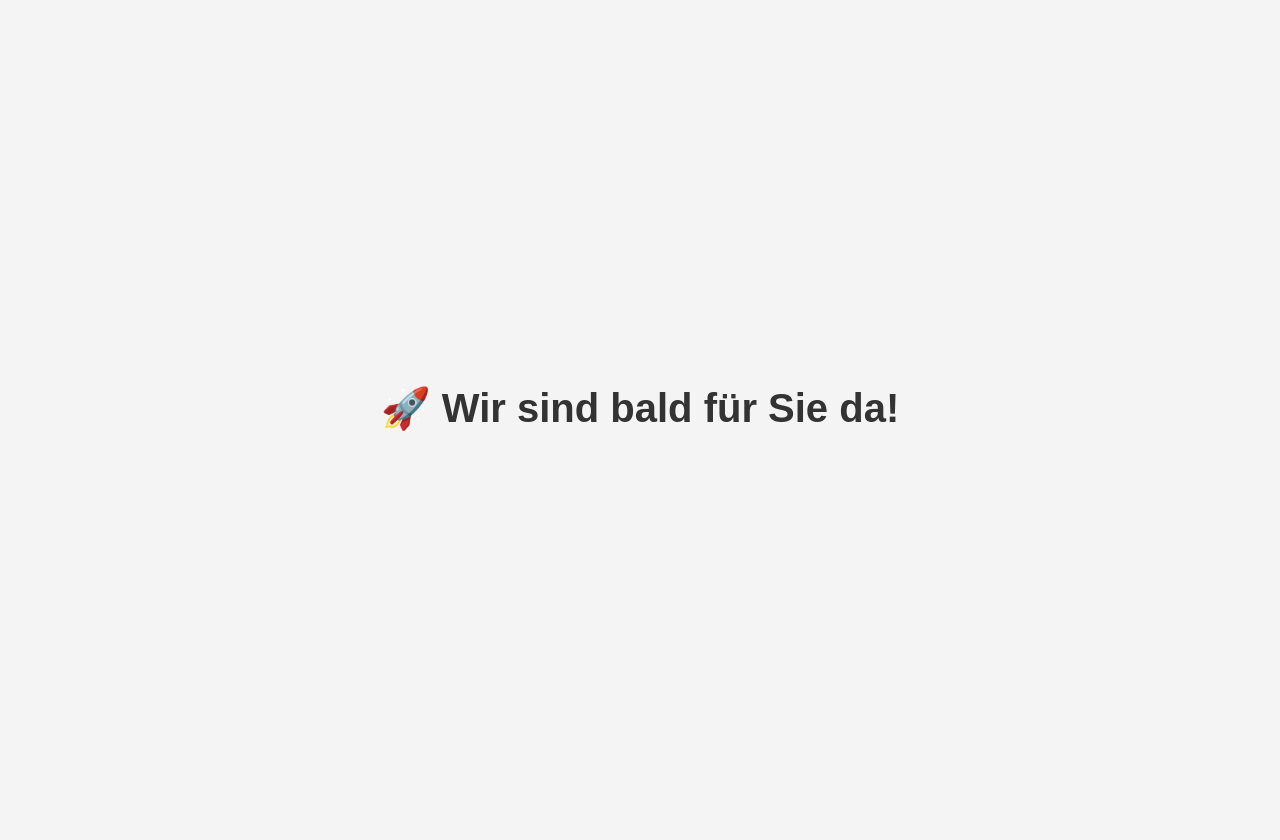
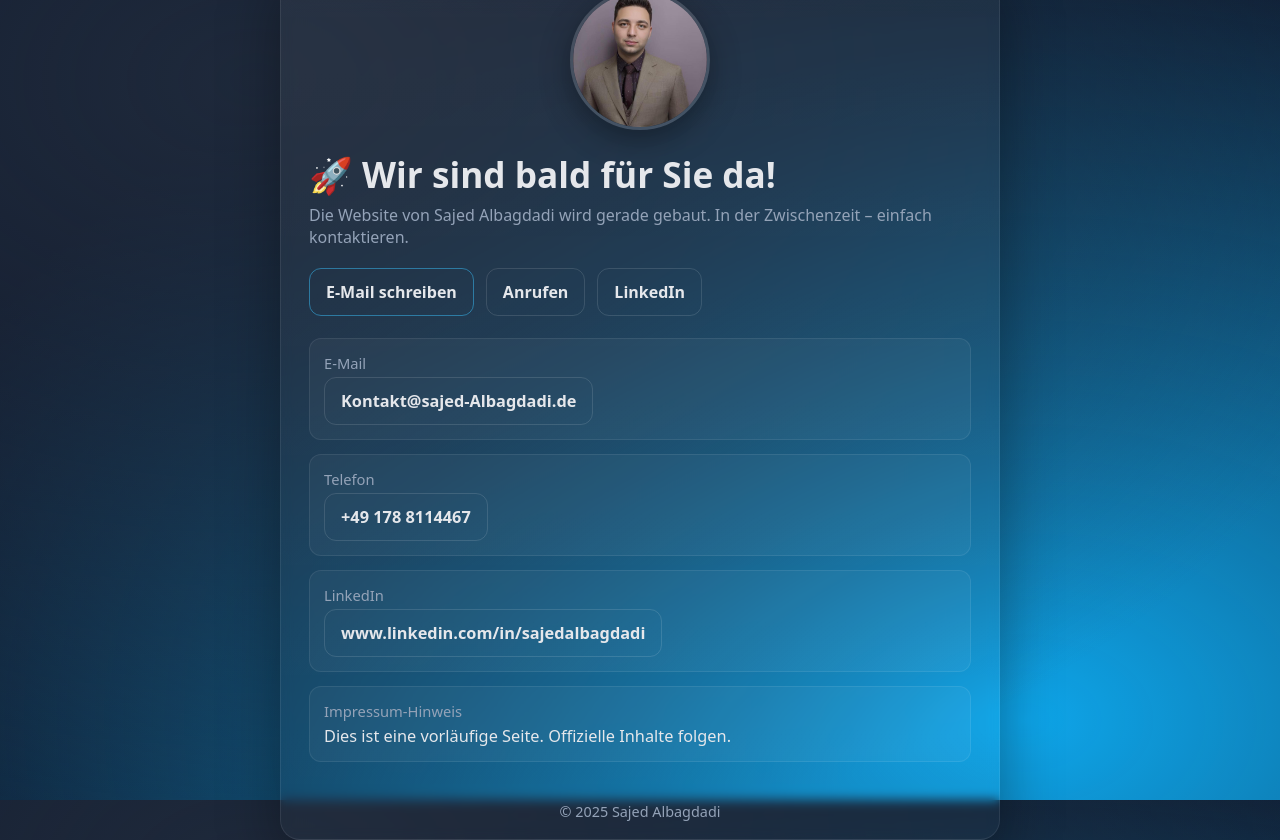
Before and after one commit to Sajed-Albagdadi/coming-soon, a plain HTML site: page index.html in a window 1280 px wide. Before the commit the page ends 816 px from the top, so only its background shows below. Drawn offline with Linux system fonts and the light colour scheme.

Commit message:
Add files via upload

```diff
--- a/index.html
+++ b/index.html
@@ -1,24 +1,146 @@
+
 <!DOCTYPE html>
 <html lang="de">
 <head>
-    <meta charset="UTF-8">
-    <title>Wir sind bald für Sie da</title>
+  <meta charset="utf-8" />
+  <meta name="viewport" content="width=device-width, initial-scale=1" />
+  <title>Wir sind bald für Sie da – Sajed Albagdadi</title>
+  <meta name="description" content="Offizielle Seite von Sajed Albagdadi – Wir sind bald für Sie da. Kontakt & Socials." />
   <style>
+    :root {
+      --bg: #0f172a;          /* slate-900 */
+      --card: #111827;        /* gray-900 */
+      --muted: #94a3b8;       /* slate-400 */
+      --text: #e5e7eb;        /* gray-200 */
+      --accent: #38bdf8;      /* sky-400 */
+    }
+    * { box-sizing: border-box; }
+    html, body { height: 100%; margin: 0; }
     body {
+      font-family: system-ui, -apple-system, Segoe UI, Roboto, Helvetica, Arial, "Apple Color Emoji","Segoe UI Emoji";
+      color: var(--text);
+      background: radial-gradient(1200px 800px at 20% 10%, #1e293b, transparent),
+                  radial-gradient(1200px 800px at 80% 90%, #0ea5e9, transparent),
+                  var(--bg);
+      display: grid;
+      place-items: center;
+      padding: 24px;
+    }
+    .card {
+      width: 100%;
+      max-width: 720px;
+      background: linear-gradient(180deg, rgba(255,255,255,0.05), rgba(255,255,255,0.02));
+      backdrop-filter: blur(6px);
+      border: 1px solid rgba(255,255,255,0.08);
+      border-radius: 20px;
+      box-shadow: 0 20px 60px rgba(0,0,0,0.35);
+      overflow: hidden;
+    }
+    .content { padding: 28px; }
+    .hero {
       display: flex;
+      gap: 20px;
+      align-items: center;
+      flex-wrap: wrap;
       justify-content: center;
-            align-items: center;
-            height: 100vh;
-            background: #f4f4f4;
-            font-family: Arial, sans-serif;
+    }
+    .avatar {
+      width: 140px;
+      height: 140px;
+      border-radius: 9999px;
+      object-fit: cover;
+      border: 3px solid rgba(255,255,255,0.15);
+      box-shadow: 0 10px 30px rgba(0,0,0,0.35);
     }
     h1 {
-            color: #333;
-            font-size: 2.5em;
+      font-size: clamp(1.6rem, 1.4rem + 1.2vw, 2.2rem);
+      margin: 0;
+    }
+    p.subtitle {
+      color: var(--muted);
+      margin: 6px 0 0;
+    }
+    .cta {
+      display: flex;
+      gap: 12px;
+      flex-wrap: wrap;
+      margin-top: 20px;
+    }
+    .btn {
+      display: inline-block;
+      padding: 12px 16px;
+      border-radius: 12px;
+      border: 1px solid rgba(255,255,255,0.12);
+      text-decoration: none;
+      color: var(--text);
+      transition: transform .08s ease, background .2s ease;
+      font-weight: 600;
+    }
+    .btn:hover { transform: translateY(-1px); background: rgba(255,255,255,0.06); }
+    .btn.primary { border-color: rgba(56,189,248,0.5); }
+    .grid {
+      margin-top: 22px;
+      display: grid;
+      grid-template-columns: 1fr;
+      gap: 14px;
+    }
+    .item {
+      background: rgba(255,255,255,0.04);
+      border: 1px solid rgba(255,255,255,0.08);
+      border-radius: 12px;
+      padding: 14px;
+      word-break: break-word;
+    }
+    .label { color: var(--muted); font-size: 0.92rem; }
+    .value { margin-top: 4px; font-size: 1.02rem; }
+    footer {
+      text-align: center;
+      color: var(--muted);
+      font-size: .9rem;
+      padding: 12px 0 18px;
     }
   </style>
 </head>
 <body>
+  <main class="card" role="main" aria-label="Coming Soon – Sajed Albagdadi">
+    <div class="content">
+      <section class="hero">
+        <img class="avatar" src="./profile.jpg" alt="Portrait von Sajed Albagdadi" />
+        <div>
           <h1>🚀 Wir sind bald für Sie da!</h1>
+          <p class="subtitle">Die Website von Sajed Albagdadi wird gerade gebaut. In der Zwischenzeit – einfach kontaktieren.</p>
+          <div class="cta">
+            <a class="btn primary" href="mailto:Kontakt@sajed-Albagdadi.de">E-Mail schreiben</a>
+            <a class="btn" href="tel:+491788114467">Anrufen</a>
+            <a class="btn" href="https://www.linkedin.com/in/sajedalbagdadi" target="_blank" rel="noopener">LinkedIn</a>
+          </div>
+        </div>
+      </section>
+
+      <section class="grid" aria-label="Kontakt und Links">
+        <div class="item">
+          <div class="label">E-Mail</div>
+          <div class="value"><a class="btn" href="mailto:Kontakt@sajed-Albagdadi.de">Kontakt@sajed-Albagdadi.de</a></div>
+        </div>
+        <div class="item">
+          <div class="label">Telefon</div>
+          <div class="value"><a class="btn" href="tel:+491788114467">+49 178 8114467</a></div>
+        </div>
+        <div class="item">
+          <div class="label">LinkedIn</div>
+          <div class="value"><a class="btn" href="https://www.linkedin.com/in/sajedalbagdadi" target="_blank" rel="noopener">www.linkedin.com/in/sajedalbagdadi</a></div>
+        </div>
+        <div class="item">
+          <div class="label">Impressum-Hinweis</div>
+          <div class="value">Dies ist eine vorläufige Seite. Offizielle Inhalte folgen.</div>
+        </div>
+      </section>
+    </div>
+    <footer>© {year} Sajed Albagdadi</footer>
+  </main>
+  <script>
+    // Set current year
+    document.querySelector('footer').innerHTML = "© " + new Date().getFullYear() + " Sajed Albagdadi";
+  </script>
 </body>
 </html>
```
Also changed, not shown: profile.jpg (added). Lines whose indentation alone changed are shown as unchanged.
